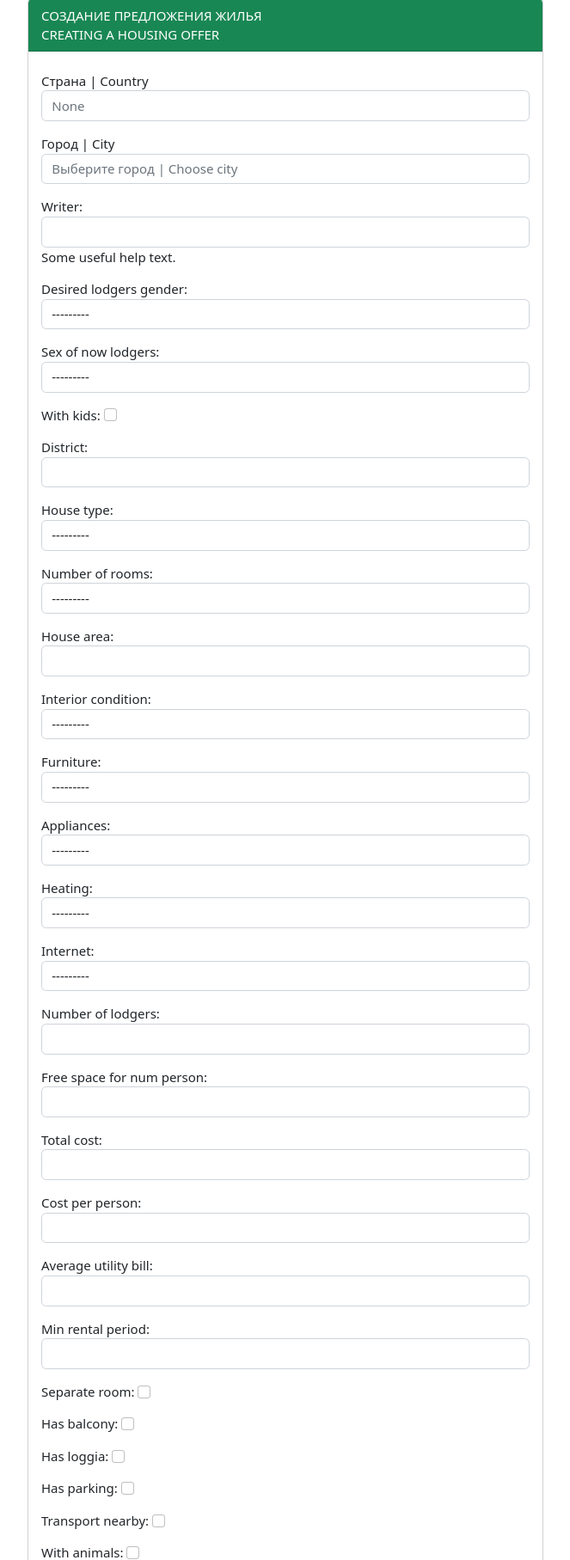
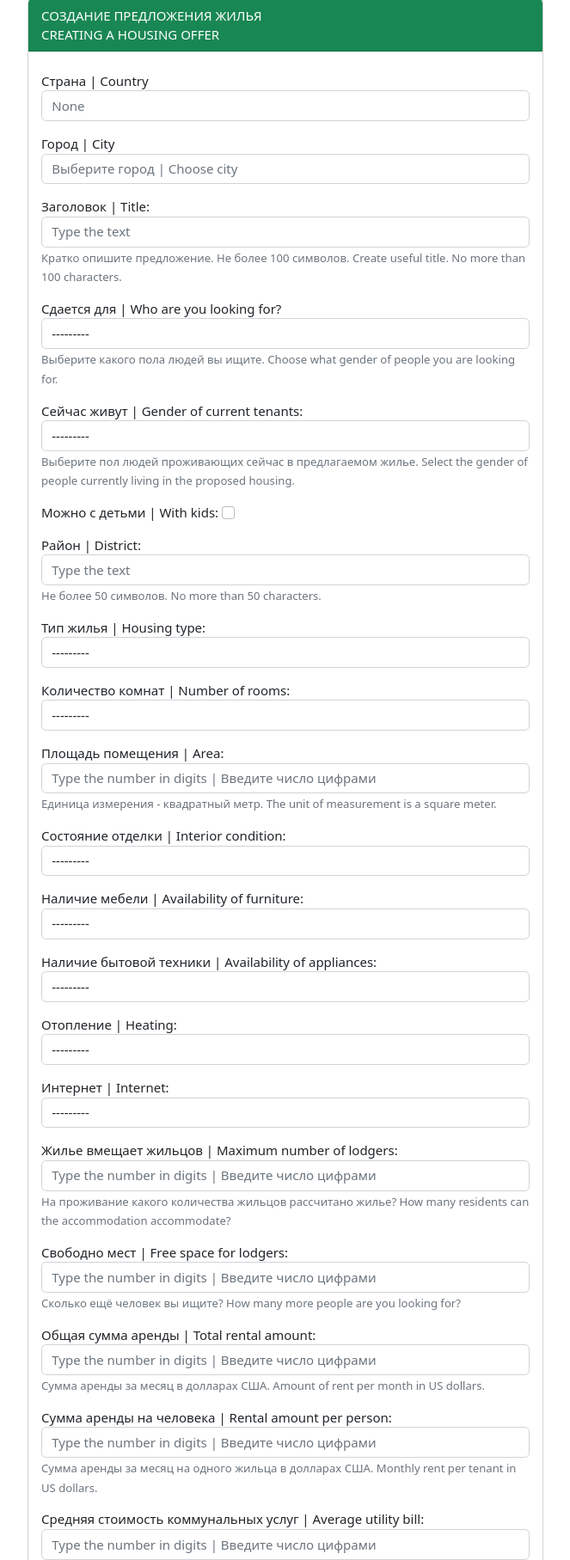
Before and after one commit to mechanovkirill/cooliving, a Django app: page /offers/offer_create/ in a window 1280 px wide. Shown: the part 142-1957 px from the top of the page at 86% size, without its empty margins (308-971 px from the left). Run offline with Django 4.2, Linux system fonts and the light colour scheme; tables that the repository leaves empty hold one stand-in row (values such as "Sample post"); some libraries are stand-ins or nearby versions; some web fonts are replaced.

Commit message:
offer_form set up

```diff
--- a/offers/forms.py
+++ b/offers/forms.py
@@ -1,4 +1,5 @@
 from django import forms
+from django.forms.utils import ErrorList
 from .models import Offer
 from django.utils.translation import gettext_lazy as _
 
@@ -9,37 +10,124 @@ class OfferForm(forms.ModelForm):
         exclude = ['city', 'user', 'is_active', 'count_of_views', 'in_favorites']
 
         labels = {
-            'name': _('Writer'),
-
+            'name': _('Заголовок | Title'),
+            'desired_lodgers_gender': _('Сдается для | Who are you looking for?'),
+            'sex_of_now_lodgers': _('Сейчас живут | Gender of current tenants'),
+            'with_kids': _('Можно с детьми | With kids'),
+            'district': _('Район | District'),
+            'house_type': _('Тип жилья | Housing type'),
+            'number_of_rooms': _('Количество комнат | Number of rooms'),
+            'house_area': _('Площадь помещения | Area'),
+            'heating': _('Отопление | Heating'),
+            'internet': _('Интернет | Internet'),
+            'interior_condition': _('Состояние отделки | Interior condition'),
+            'furniture': _('Наличие мебели | Availability of furniture'),
+            'appliances': _('Наличие бытовой техники | Availability of appliances'),
+            'number_of_lodgers': _('Жилье вмещает жильцов | Maximum number of lodgers'),
+            'free_space_for_num_person': _('Свободно мест | Free space for lodgers'),
+            'total_cost': _('Общая сумма аренды | Total rental amount'),
+            'cost_per_person': _('Сумма аренды на человека | Rental amount per person'),
+            'average_utility_bill': _('Средняя стоимость коммунальных услуг | Average utility bill'),
+            'min_rental_period': _('Минимальный период аренды | Minimal rental period'),
+            'separate_room': _('Отдельная комната | Separate room'),
+            'has_balcony': _('Есть балкон | Has balcony'),
+            'has_loggia': _('Есть лоджия | Has loggia'),
+            'has_parking': _('Есть парковка | Has parking'),
+            'transport_nearby': _('Общественный транспорт рядом | Public transport nearby'),
+            'with_animals': _('Можно с животными | Animals allowed'),
+            'can_smoke': _('Можно курить | Smoking allowed'),
+            'contacts': _('Контакты для обратной связи | Contacts for feedback'),
+            'description': _('Описание | Description'),
+            'photo_1': _('Фотографии | Photos'),
+            'photo_2': _(''),
+            'photo_3': _(''),
+            'photo_4': _(''),
         }
         help_texts = {
-            'name': _('Some useful help text.'),
+            'name': _('<small class="text-muted">Кратко опишите предложение. Не более 100 символов. '
+                      'Create useful title. No more than 100 characters.</small>'),
+            'desired_lodgers_gender': _('<small class="text-muted">Выберите какого пола людей вы ищите. '
+                                        'Choose what gender of people you are looking for.</small>'),
+            'sex_of_now_lodgers': _('<small class="text-muted">Выберите пол людей проживающих сейчас '
+                                    'в предлагаемом жилье. Select the gender of people currently '
+                                    'living in the proposed housing.</small>'),
+            'district': _('<small class="text-muted">Не более 50 символов. No more than 50 characters.</small>'),
+            'house_area': _('<small class="text-muted">Единица измерения - квадратный метр. '
+                            'The unit of measurement is a square meter.</small>'),
+            'number_of_lodgers': _('<small class="text-muted">'
+                                   'На проживание какого количества жильцов '
+                                   'рассчитано жилье? '
+                                   'How many residents can the accommodation accommodate?</small>'),
+            'free_space_for_num_person': _('<small class="text-muted">'
+                                           'Сколько ещё человек вы ищите? '
+                                           'How many more people are you looking for?</small>'),
+            'total_cost': _('<small class="text-muted">Сумма аренды за месяц '
+                            'в долларах США. '
+                            'Amount of rent per month in US dollars.</small>'),
+            'cost_per_person': _('<small class="text-muted">'
+                                 'Сумма аренды за месяц на одного жильца в долларах США. '
+                                 'Monthly rent per tenant in US dollars.</small>'),
+            'average_utility_bill': _('<small class="text-muted">'
+                                      'Средняя стоимость коммунальных услуг в месяц в долларах США. '
+                                      'Average cost of utilities per month in USD.</small>'),
+            'min_rental_period': _('<small class="text-muted">'
+                                   'Минимальный возможный срок аренды в месяцах. '
+                                   'The minimum possible rental period in months.</small>'),
+            'contacts': _('<small class="text-muted">Укажите удобные для вас контакты для связи. Имейте ввиду, '
+                          'что контакты будут находиться в открытом доступе. Не более 128 символов. '
+                          'Specify the contacts convenient for you for communication. '
+                          'Keep in mind that contacts will be in the public domain. '
+                          'No more than 128 characters.</small>'),
+            'description': _('<small class="text-muted">Не более 1000 символов. '
+                             'No more than 1000 characters.</small>'),
+            'photo_4': _('<small class="text-muted"></small>'),
         }
         error_messages = {
-            'name': {
-                'max_length': _("This writer's name is too long."),
+            'description': {
+                'max_length': _("Больше 1000 символов. More than 1000 characters."),
             },
         }
         widgets = {
-            'name': forms.TextInput(attrs={'class': 'form-control'}),
+            'name': forms.TextInput(attrs={'class': 'form-control', 'placeholder': 'Type the text'}),
             'desired_lodgers_gender': forms.Select(attrs={'class': 'form-control'}),
             'sex_of_now_lodgers': forms.Select(attrs={'class': 'form-control'}),
             'with_kids': forms.CheckboxInput(attrs={'class': 'form-check-input'}),
-            'district': forms.TextInput(attrs={'class': 'form-control'}),
+            'district': forms.TextInput(attrs={'class': 'form-control', 'placeholder': 'Type the text'}),
             'house_type': forms.Select(attrs={'class': 'form-control'}),
             'number_of_rooms': forms.Select(attrs={'class': 'form-control'}),
-            'house_area': forms.NumberInput(attrs={'class': 'form-control'}),
+            'house_area': forms.NumberInput(attrs={
+                'class': 'form-control',
+                'placeholder': 'Type the number in digits | Введите число цифрами'
+            }),
             'heating': forms.Select(attrs={'class': 'form-control'}),
             'internet': forms.Select(attrs={'class': 'form-control'}),
             'interior_condition': forms.Select(attrs={'class': 'form-control'}),
             'furniture': forms.Select(attrs={'class': 'form-control'}),
             'appliances': forms.Select(attrs={'class': 'form-control'}),
-            'number_of_lodgers': forms.NumberInput(attrs={'class': 'form-control'}),
-            'free_space_for_num_person': forms.NumberInput(attrs={'class': 'form-control'}),
-            'total_cost': forms.NumberInput(attrs={'class': 'form-control'}),
-            'cost_per_person': forms.NumberInput(attrs={'class': 'form-control'}),
-            'average_utility_bill': forms.NumberInput(attrs={'class': 'form-control'}),
-            'min_rental_period': forms.NumberInput(attrs={'class': 'form-control'}),
+            'number_of_lodgers': forms.NumberInput(attrs={
+                'class': 'form-control',
+                'placeholder': 'Type the number in digits | Введите число цифрами'
+            }),
+            'free_space_for_num_person': forms.NumberInput(attrs={
+                'class': 'form-control',
+                'placeholder': 'Type the number in digits | Введите число цифрами'
+            }),
+            'total_cost': forms.NumberInput(attrs={
+                'class': 'form-control',
+                'placeholder': 'Type the number in digits | Введите число цифрами'
+            }),
+            'cost_per_person': forms.NumberInput(attrs={
+                'class': 'form-control',
+                'placeholder': 'Type the number in digits | Введите число цифрами'
+            }),
+            'average_utility_bill': forms.NumberInput(attrs={
+                'class': 'form-control',
+                'placeholder': 'Type the number in digits | Введите число цифрами'
+            }),
+            'min_rental_period': forms.NumberInput(attrs={
+                'class': 'form-control',
+                'placeholder': 'Type the number in digits | Введите число цифрами'
+            }),
             'separate_room': forms.CheckboxInput(attrs={'class': 'form-check-input'}),
             'has_balcony': forms.CheckboxInput(attrs={'class': 'form-check-input'}),
             'has_loggia': forms.CheckboxInput(attrs={'class': 'form-check-input'}),
@@ -47,8 +135,14 @@ class OfferForm(forms.ModelForm):
             'transport_nearby': forms.CheckboxInput(attrs={'class': 'form-check-input'}),
             'with_animals': forms.CheckboxInput(attrs={'class': 'form-check-input'}),
             'can_smoke': forms.CheckboxInput(attrs={'class': 'form-check-input'}),
-            'contacts': forms.TextInput(attrs={'class': 'form-control'}),
-            'description': forms.Textarea(attrs={'class': 'form-control'}),
+            'contacts': forms.TextInput(attrs={
+                'class': 'form-control',
+                'placeholder': 'Type the text'
+            }),
+            'description': forms.Textarea(attrs={
+                'class': 'form-control',
+                'placeholder': 'Type the text'
+            }),
             'photo_1': forms.FileInput(attrs={'class': 'form-control'}),
             'photo_2': forms.FileInput(attrs={'class': 'form-control'}),
             'photo_3': forms.FileInput(attrs={'class': 'form-control'}),
@@ -57,12 +151,56 @@ class OfferForm(forms.ModelForm):
 
     def clean_name(self):
         name = self.cleaned_data.get('name')
-        if len(name) < 3:
-            raise forms.ValidationError("Name must be at least 3 characters long.")
+        if len(name) <= 2:
+            raise forms.ValidationError(
+                "Title must be at least 2 characters long. Заголовок должен быть длиннее 2 символов"
+            )
+        if len(name) > 100:
+            raise forms.ValidationError(
+                "The title should be no more than 100 characters long. "
+                "Длина заголовка должна быть не более 100 символов."
+            )
         return name
+
+    def clean_contacts(self):
+        contacts = self.cleaned_data.get('contacts')
+        if len(contacts) <= 2:
+            raise forms.ValidationError(
+                "Contacts must be at least 2 characters long. Длина контактов должна быть длиннее 2 символов"
+            )
+        if len(contacts) > 128:
+            raise forms.ValidationError(
+                "The contacts should be no more than 128 characters long. "
+                "Длина контактов должна быть не более 128 символов."
+            )
+        return contacts
+
+    def clean_description(self):
+        description = self.cleaned_data.get('description')
+        if len(description) < 10:
+            raise forms.ValidationError(
+                "Description must be at least 10 characters long. Описание должно быть длиннее 10 символов"
+            )
+        if len(description) > 1000:
+            raise forms.ValidationError(
+                "The Description should be no more than 1000 characters long. "
+                "Длина описания должна быть не более 1000 символов."
+            )
+        return description
+
+    def clean_district(self):
+        district = self.cleaned_data.get('district')
+        if district and len(district) > 50:
+            raise forms.ValidationError(
+                "The district name should be no more than 50 characters long. "
+                "Наименование района должно быть не длиннее 50 символов."
+            )
+        return district
 
     def clean_area(self):
         area = self.cleaned_data.get('area')
-        if area < 20:
-            raise forms.ValidationError("Area must be at least 20 sq.m.")
+        if area < 5:
+            raise forms.ValidationError(
+                "Area must be at least 5 sq.m. Площадь помещения должна быть более 5 кв. метров"
+            )
         return area
--- a/templates/offers/house_offer_detail.html
+++ b/templates/offers/house_offer_detail.html
@@ -111,13 +111,13 @@
                                                {% else %}
                                                    <dd class="col-8"><i class="fa fa-close"></i></dd>
                                                {% endif %}
-                                           <dt class="col-4">Можно с животными</dt>
+                                           <dt class="col-4">Можно с животными | Animals allowed</dt>
                                                {% if housing_offer.with_animals %}
                                                    <dd class="col-8"><i class="fa fa-check" aria-hidden="true"></i></dd>
                                                {% else %}
                                                    <dd class="col-8"><i class="fa fa-close"></i></dd>
                                                {% endif %}
-                                           <dt class="col-4">Можно курить</dt>
+                                           <dt class="col-4">Можно курить | Smoking allowed</dt>
                                                {% if housing_offer.can_smoke %}
                                                    <dd class="col-8"><i class="fa fa-check" aria-hidden="true"></i></dd>
                                                {% else %}
--- a/templates/offers/housing_offer_list.html
+++ b/templates/offers/housing_offer_list.html
@@ -194,7 +194,7 @@
 <!--MinMaxRentalPeriod//-->
                <hr>
 <!--WithAnimals-->
-             <label class="form-check-label" for="">С животными | With animals</label>
+             <label class="form-check-label" for="">С животными | Animals allowed</label>
          <div class="form-check">
               <input name="with_animals" class="form-check-input" type="radio" id="with_animals" value='True'>
               <label class="form-check-label" for="with_animals">да | yes</label>
```
